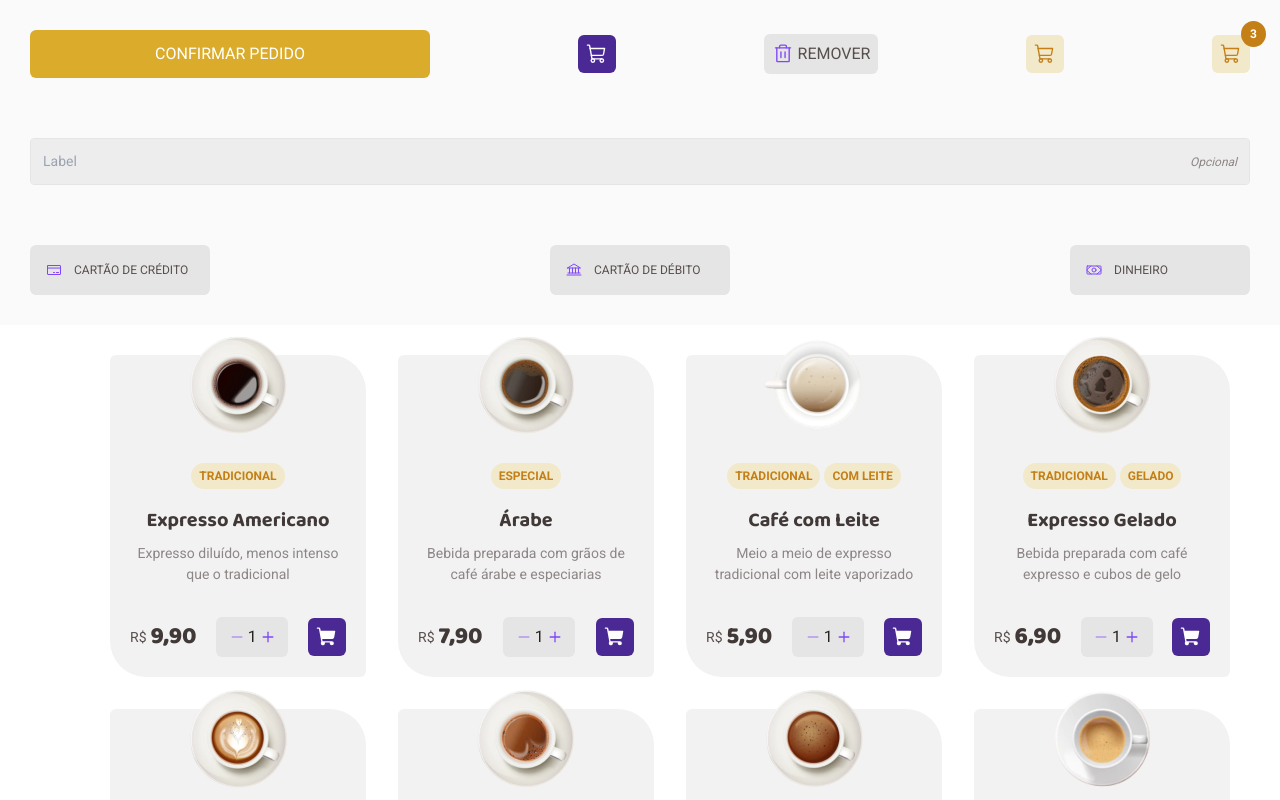
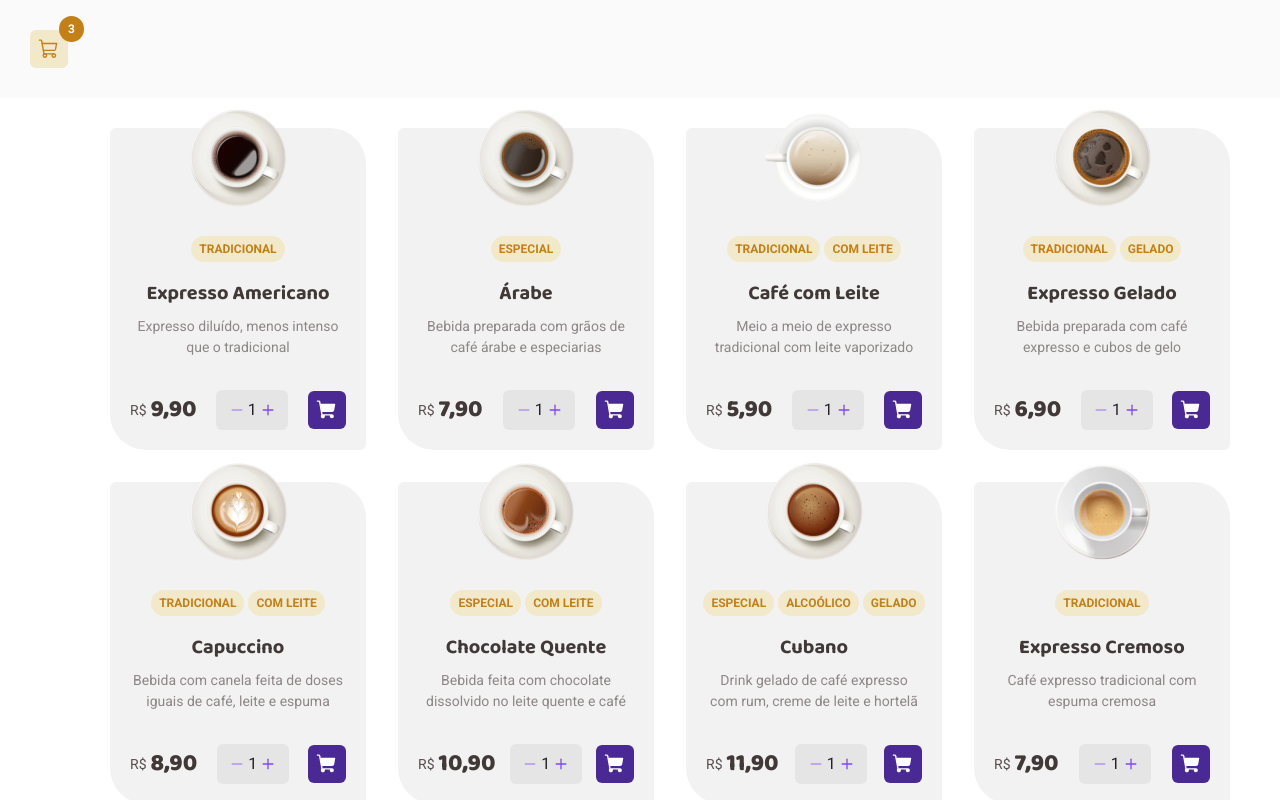
Before and after one commit to alex-britto/PDCoffe, a React (Vite) app: page / in a window 1280 px wide. Shown: the top 800 px of the page. Built offline with nearby package versions, Linux system fonts and the light colour scheme; data requests are answered from the project's data file.

Commit message:
feat: implement logic to POST coffee on cart

```diff
--- a/src/@types/coffee.ts
+++ b/src/@types/coffee.ts
@@ -1,4 +1,5 @@
 export interface Coffee {
+  quantity: number;
   id: number;
   description: string;
   imageUrl: string;
--- a/src/App.tsx
+++ b/src/App.tsx
@@ -1,14 +1,13 @@
-import { Bank, CreditCard, Money, ShoppingCart, Trash } from "phosphor-react";
+import { ShoppingCart } from "phosphor-react";
 import styled, { ThemeProvider } from "styled-components";
 import {
-  Button,
-  CardCoffee,
   CartButton,
-  DeleteButton,
-  SelectPaymentInput,
+  CartItem,
+  CatalogItem,
   Spinner,
-  TextInput,
+  Typography,
 } from "./components";
+import { handleConvertPriceNumberToString } from "./utils/formatCurrency";
 
 import { useEffect, useState } from "react";
 
@@ -17,19 +16,28 @@ import { api } from "./services/api";
 import { defaultTheme } from "./styles/themes";
 
 function App() {
-  const [quantity, setQuantity] = useState(1);
-  const [isDebitSelected, setDebitIsSelected] = useState(false);
-  const [isCreditSelected, setIsCreditSelected] = useState(false);
-  const [isMoneySelected, setIsMoneySelected] = useState(false);
-  const [textInputValue, setTextInputValue] = useState("");
   const [coffeeList, setCoffeeList] = useState<Coffee[]>([]);
+  const [cartItems, setCartItems] = useState<Coffee[]>([]);
   const [isLoading, setIsLoading] = useState(false);
+  const [isCartItems, setIsCartItems] = useState(false);
 
-  function handleDelete() {}
+  const handleAddToCart = async (coffee: Coffee, quantity: number) => {
+    const response = await api.post("/cart", {
+      id: coffee.id,
+      title: coffee.title,
+      price: coffee.price,
+      imageUrl: coffee.imageUrl,
+      quantity,
+    });
+    const data = response.data;
+    setCartItems(data);
+  };
 
-  function handleAddToCart() {}
-
-  function handleClick() {}
+  const handleGetCoffeesFromCart = async () => {
+    const response = await api.get("/cart");
+    const data = response.data;
+    setCartItems(data);
+  };
 
   const handleGetCoffeesFromApi = async () => {
     setIsLoading(true);
@@ -39,74 +47,91 @@ function App() {
     setIsLoading(false);
   };
 
+  const calculateTotalPrice = () => {
+    const prices = cartItems.map((item) => item.price * item.quantity);
+    const totalPrice = prices.reduce((acc, curr) => acc + curr, 0);
+
+    const totalPriceString = handleConvertPriceNumberToString(totalPrice);
+    return totalPriceString;
+  };
+
+  const showCartItems = () => {
+    setIsCartItems(!isCartItems);
+  };
+
+  const handleRemoveItemFromCart = async (id: number) => {
+    const response = await api.delete(`/cart/${id}`);
+    const data = response.data;
+    setCartItems(data);
+  };
+
   useEffect(() => {
     handleGetCoffeesFromApi();
+    handleGetCoffeesFromCart();
   }, []);
+
+  useEffect(() => {
+    handleGetCoffeesFromCart();
+  }, [cartItems]);
 
   return (
     <ThemeProvider theme={defaultTheme}>
       <Container>
-        <Button label="Confirmar pedido" onClick={handleClick} />
         <CartButton
-          onClick={handleAddToCart}
-          icon={<ShoppingCart size={22} />}
-        />
-
-        <DeleteButton
-          label="Remover"
-          onClick={handleDelete}
-          icon={<Trash size={22} color={defaultTheme.colors.purple.default} />}
-        />
-
-        <CartButton
+          style={{
+            alignSelf: "flex-end",
+          }}
           variant="SECONDARY"
-          onClick={handleAddToCart}
-          icon={<ShoppingCart size={22} />}
-        />
-
-        <CartButton
-          variant="SECONDARY"
-          quantity={3}
-          onClick={handleAddToCart}
+          quantity={cartItems.length}
+          onClick={showCartItems}
           icon={<ShoppingCart size={22} />}
         />
       </Container>
 
-      <Container>
-        <TextInput
-          placeholder="Label"
-          endLabel="Opcional"
-          onChange={(e) => setTextInputValue(e.target.value)}
-        />
-      </Container>
+      {isCartItems && (
+        <CartContainer>
+          {cartItems.length === 0 ? (
+            <Typography
+              size={16}
+              weight={400}
+              color={defaultTheme.colors.base.title}
+              family={defaultTheme.fonts.baloo}
+            >
+              Nenhum item no carrinho
+            </Typography>
+          ) : (
+            cartItems.map((item) => (
+              <CartItem
+                key={item.id}
+                coffee={item}
+                onRemove={() => handleRemoveItemFromCart(item.id)}
+              />
+            ))
+          )}
 
-      <Container>
-        <SelectPaymentInput
-          id="credit"
-          label="Cartão de crédito"
-          icon={<CreditCard />}
-          onChange={setIsCreditSelected}
-        />
-        <SelectPaymentInput
-          id="debit"
-          label="Cartão de débito"
-          icon={<Bank />}
-          onChange={setDebitIsSelected}
-        />
-        <SelectPaymentInput
-          id="money"
-          label="Dinheiro"
-          icon={<Money />}
-          onChange={setIsMoneySelected}
-        />
-      </Container>
+          <Typography
+            size={16}
+            weight={400}
+            color={defaultTheme.colors.base.title}
+            family={defaultTheme.fonts.baloo}
+          >
+            Total: {calculateTotalPrice()}
+          </Typography>
+        </CartContainer>
+      )}
 
       <CoffeesContainer>
         {isLoading ? (
           <Spinner />
         ) : (
           coffeeList.map((coffee) => (
-            <CardCoffee key={coffee.id} coffee={coffee} />
+            <CatalogItem
+              key={coffee.id}
+              coffee={coffee}
+              onAddToCart={(coffee: Coffee, quantity: number) =>
+                handleAddToCart(coffee, quantity)
+              }
+            />
           ))
         )}
       </CoffeesContainer>
@@ -143,4 +168,19 @@ const CoffeesContainer = styled.div`
   }
 `;
 
+const CartContainer = styled.div`
+  display: flex;
+  flex-direction: column;
+  align-items: center;
+  justify-content: center;
+  width: 100%;
+  max-width: 448px;
+  padding: 40px;
+  margin: 20px auto;
+  background-color: ${({ theme }) => theme.colors.base.card};
+  border-radius: 6px 44px;
+  box-shadow: 0px 0px 10px 0px rgba(0, 0, 0, 0.1);
+  gap: 16px;
+`;
+
 export default App;
--- /dev/null
+++ b/src/components/CartItem/index.tsx
@@ -0,0 +1,77 @@
+import { Trash } from "phosphor-react";
+import { useState } from "react";
+import { Coffee } from "../../@types/coffee";
+import { defaultTheme } from "../../styles/themes";
+import { handleConvertPriceToBRL } from "../../utils/formatCurrency";
+import { DeleteButton } from "../DeleteButton";
+import { SelectQuantityInput } from "../SelectQuantityInput";
+import { Typography } from "../Typography";
+import {
+  CardButtonsContainer,
+  CardCoffeeImage,
+  CardContainer,
+  CardContent,
+  Separator,
+} from "./styles";
+
+interface CardCoffeeProps {
+  coffee: Coffee;
+  onRemove: (id: number) => void;
+}
+
+export function CartItem({
+  coffee: { title, price, imageUrl, quantity },
+  onRemove,
+}: CardCoffeeProps) {
+  const [quantityValue, setQuantityValue] = useState(quantity);
+
+  const handleChangeQuantity = () => {
+    console.log("handleChangeQuantity");
+  };
+
+  return (
+    <>
+      <CardContainer>
+        <CardCoffeeImage>
+          <img src={imageUrl} alt={title} />
+        </CardCoffeeImage>
+
+        <CardContent>
+          <Typography size={16} color={defaultTheme.colors.base.subtitle}>
+            {title}
+          </Typography>
+
+          <CardButtonsContainer>
+            <SelectQuantityInput
+              value={quantity}
+              onChange={handleChangeQuantity}
+            />
+
+            <DeleteButton
+              icon={
+                <Trash size={22} color={defaultTheme.colors.purple.default} />
+              }
+              label="Remover"
+              onClick={() => onRemove(1)}
+            />
+          </CardButtonsContainer>
+        </CardContent>
+
+        <div
+          style={{
+            alignSelf: "flex-start",
+          }}
+        >
+          <Typography
+            size={16}
+            weight={700}
+            color={defaultTheme.colors.base.text}
+          >
+            {handleConvertPriceToBRL(price)}
+          </Typography>
+        </div>
+      </CardContainer>
+      <Separator />
+    </>
+  );
+}
--- /dev/null
+++ b/src/components/CartItem/styles.ts
@@ -0,0 +1,43 @@
+import styled from "styled-components";
+
+export const CardContainer = styled.div`
+  display: flex;
+  justify-content: space-between;
+  align-items: center;
+  gap: 16px;
+  width: 100%;
+  height: min-content;
+  background: ${({ theme }) => theme.colors.base.card};
+  padding: 4px;
+`;
+
+export const CardCoffeeImage = styled.div`
+  width: 64px;
+  height: 64px;
+`;
+
+export const CardContent = styled.div`
+  display: flex;
+  flex-direction: column;
+  align-items: center;
+  justify-content: center;
+  text-align: center;
+  gap: 8px;
+
+  p {
+    align-self: flex-start;
+  }
+`;
+
+export const CardButtonsContainer = styled.div`
+  display: flex;
+  justify-content: space-between;
+  align-items: center;
+  gap: 8px;
+`;
+
+export const Separator = styled.div`
+  width: 100%;
+  height: 1px;
+  background: ${({ theme }) => theme.colors.base.button};
+`;
--- a/src/components/CardCoffee/index.tsx
+++ b/src/components/CatalogItem/index.tsx
@@ -16,16 +16,14 @@ import {
 
 interface CardCoffeeProps {
   coffee: Coffee;
+  onAddToCart: (coffee: Coffee, quantity: number) => void;
 }
 
-export function CardCoffee({
+export function CatalogItem({
   coffee: { title, description, price, imageUrl, tags },
+  onAddToCart,
 }: CardCoffeeProps) {
   const [quantity, setQuantity] = useState(1);
-
-  function handleAddToCart() {
-    alert(`Você adicionou ${quantity}x o ${title} ao carrinho!`);
-  }
 
   return (
     <CardContainer>
@@ -82,7 +80,12 @@ export function CardCoffee({
         />
 
         <CartButton
-          onClick={handleAddToCart}
+          onClick={
+            quantity > 0
+              ? () =>
+                  onAddToCart({ title, description, price, imageUrl }, quantity)
+              : () => {}
+          }
           icon={<ShoppingCart size={22} weight="fill" />}
         />
       </CardFooter>
--- a/src/components/TextInput/styles.ts
+++ b/src/components/TextInput/styles.ts
@@ -30,7 +30,7 @@ export const Container = styled.div`
   `}
 `;
 
-export const EndLabel = styled.p`
+export const EndLabel = styled.div`
   ${({ theme }) => css`
     align-items: center;
     background: ${theme.colors.base.input};
--- a/src/components/index.ts
+++ b/src/components/index.ts
@@ -1,6 +1,7 @@
 export { Button } from "./Button";
-export { CardCoffee } from "./CardCoffee";
 export { CartButton } from "./CartButton";
+export { CartItem } from "./CartItem";
+export { CatalogItem } from "./CatalogItem";
 export { DeleteButton } from "./DeleteButton";
 export { SelectPaymentInput } from "./SelectPaymentInput";
 export { SelectQuantityInput } from "./SelectQuantityInput";
```
Also changed, not shown: src/mocks/db.json (+75 -14 lines), src/components/CatalogItem/styles.ts (renamed from src/components/CardCoffee/styles.ts).
